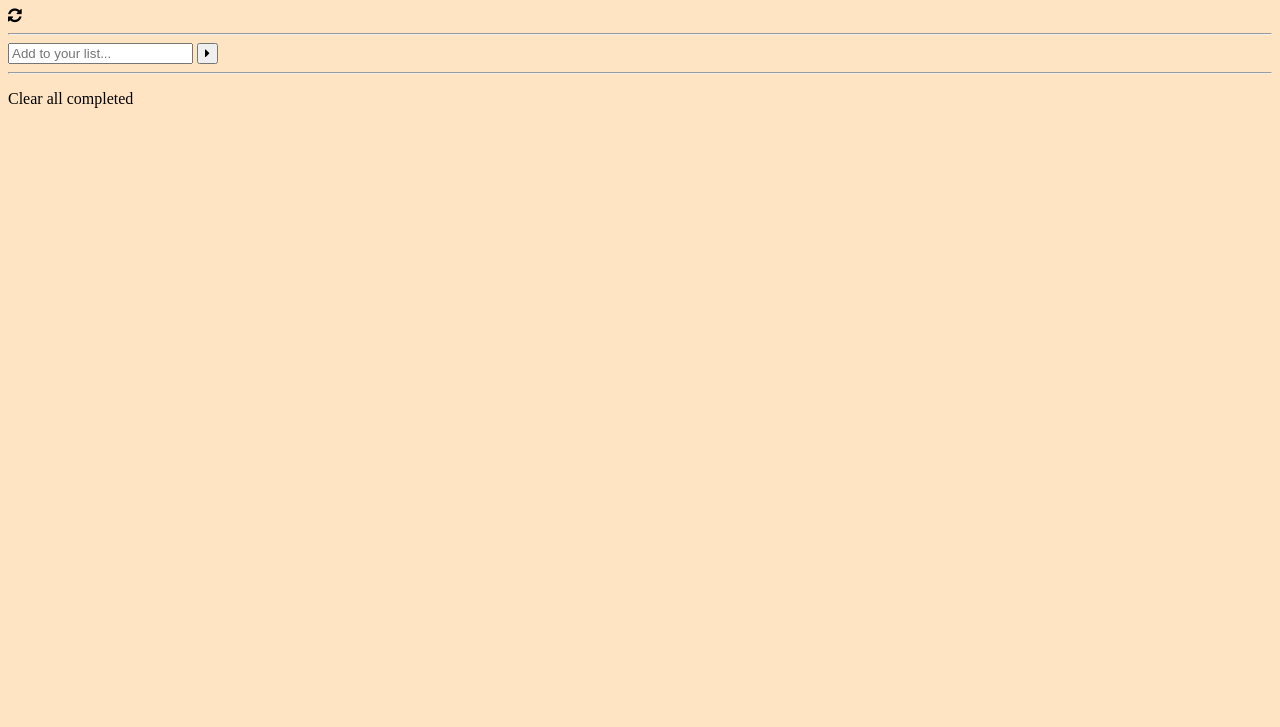
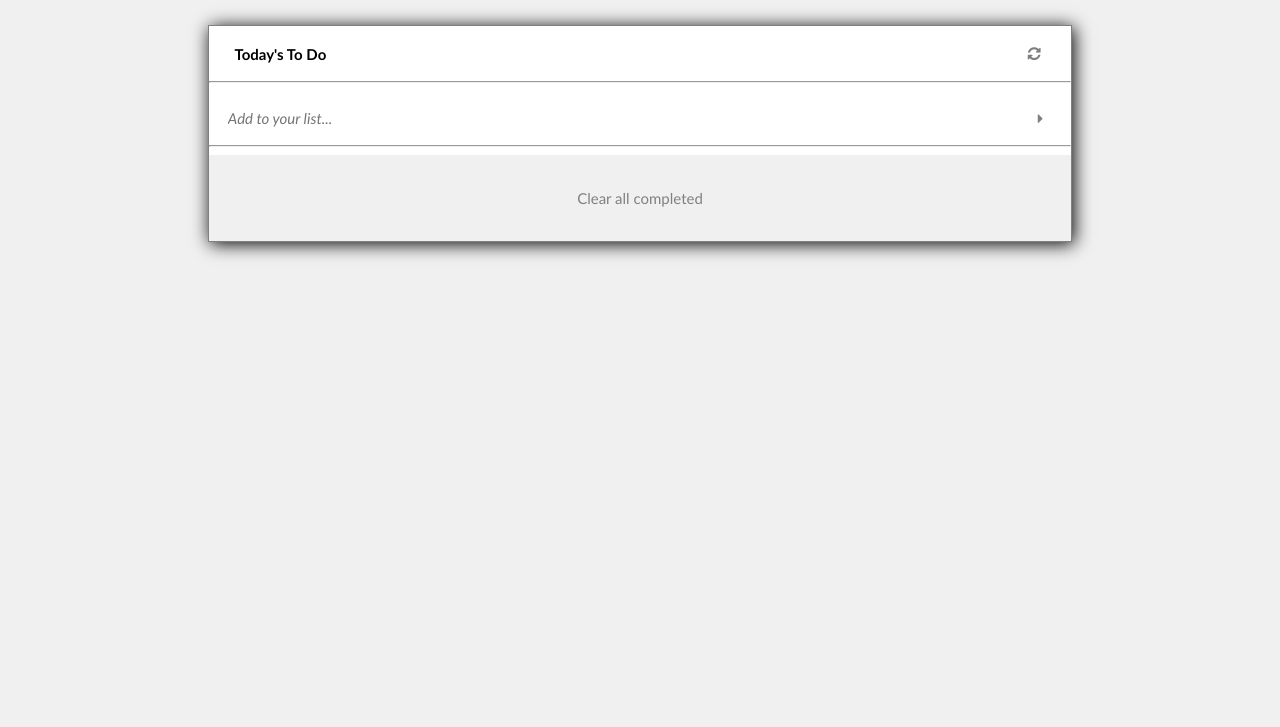
Before and after one commit to shegy28/To-Do-list, a website built with webpack: page src/index.html in a window 1280 px wide. Shown: the part 73-800 px from the top of the page. Built offline with nearby package versions, Linux system fonts and the light colour scheme.

```diff
--- a/src/style.css
+++ b/src/style.css
@@ -1,7 +1,104 @@
-body {
-    background-color: bisque;
-}
+* {
+    box-sizing: border-box;
+    font-family:'Gill Sans', 'Gill Sans MT', Calibri, 'Trebuchet MS', sans-serif;
+    font-size: 15px;
+  }
 
-.hello {
-    color: red;
-}
+  body {
+    background-color: rgb(240, 240, 240);
+  }
+
+  .container {
+    padding: 90px 10px;
+    background-color: rgb(240, 240, 240);
+
+  }
+
+  .list-holder{
+    border: grey 0.5px solid;
+    background-color: white;
+    box-shadow: 2px 2px 17px 0px;
+  }
+
+  .title {
+    display: flex;
+    justify-content: space-between;
+    align-items: center;
+    padding: 1% 3%;
+    background-color: white;
+  }
+
+  h1 {
+    font-size: 15px;
+  }
+
+
+  .inputTask {
+    width: 100%;
+    display: flex;
+    justify-content: space-between;
+    padding: 2%;
+  }
+
+  i {
+    padding-right: 5px;
+    color: grey;
+  }
+
+  .addTask {
+    font-style: italic;
+    height: 20px;
+    border: none;
+    width: 100%;
+  }
+
+
+
+  .clear {
+    height: 30px;
+    background-color: rgb(240, 240, 240);
+    display: flex;
+    justify-content: center;
+    align-items: center;
+    color: grey;
+    padding: 5%;
+  }
+
+  @media screen and (min-width: 768px) {
+    .container {
+      width: 70%;
+      margin: 0 auto;
+      box-shadow: 10px;
+
+    }
+  }
+
+  button {
+    border: none;
+    background-color: white;
+  }
+
+
+  hr {
+    margin-top: 0;
+  }
+
+  ul {
+    list-style: none;
+    padding: 0 0;
+    margin: 0;
+  }
+
+  li {
+    display: flex;
+    border-bottom: grey solid 0.5px;
+  }
+
+  li div {
+    padding-top: 2.5%;
+    padding-left: 2%;
+  }
+
+  .a-list {
+    width: 95%;
+  }
```
